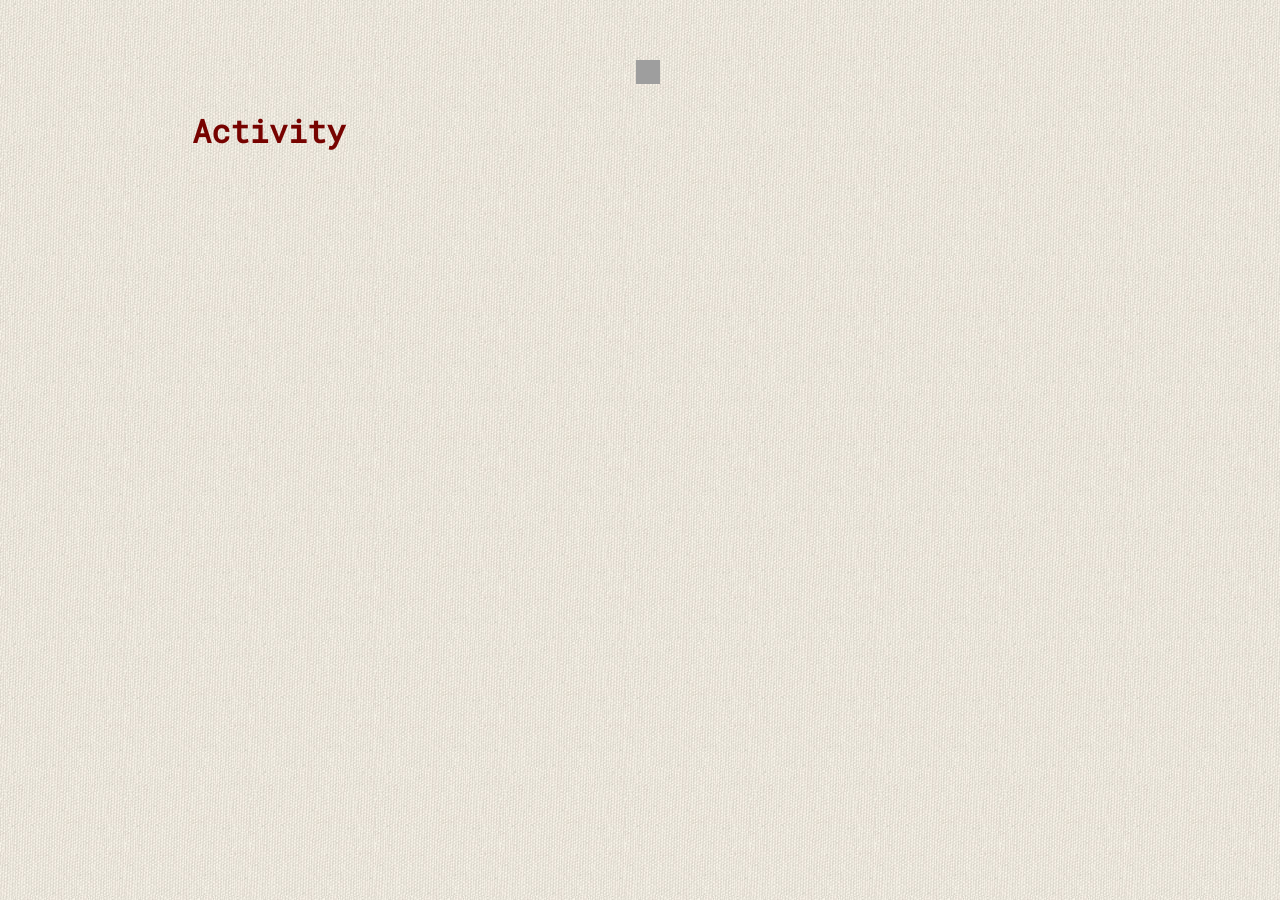
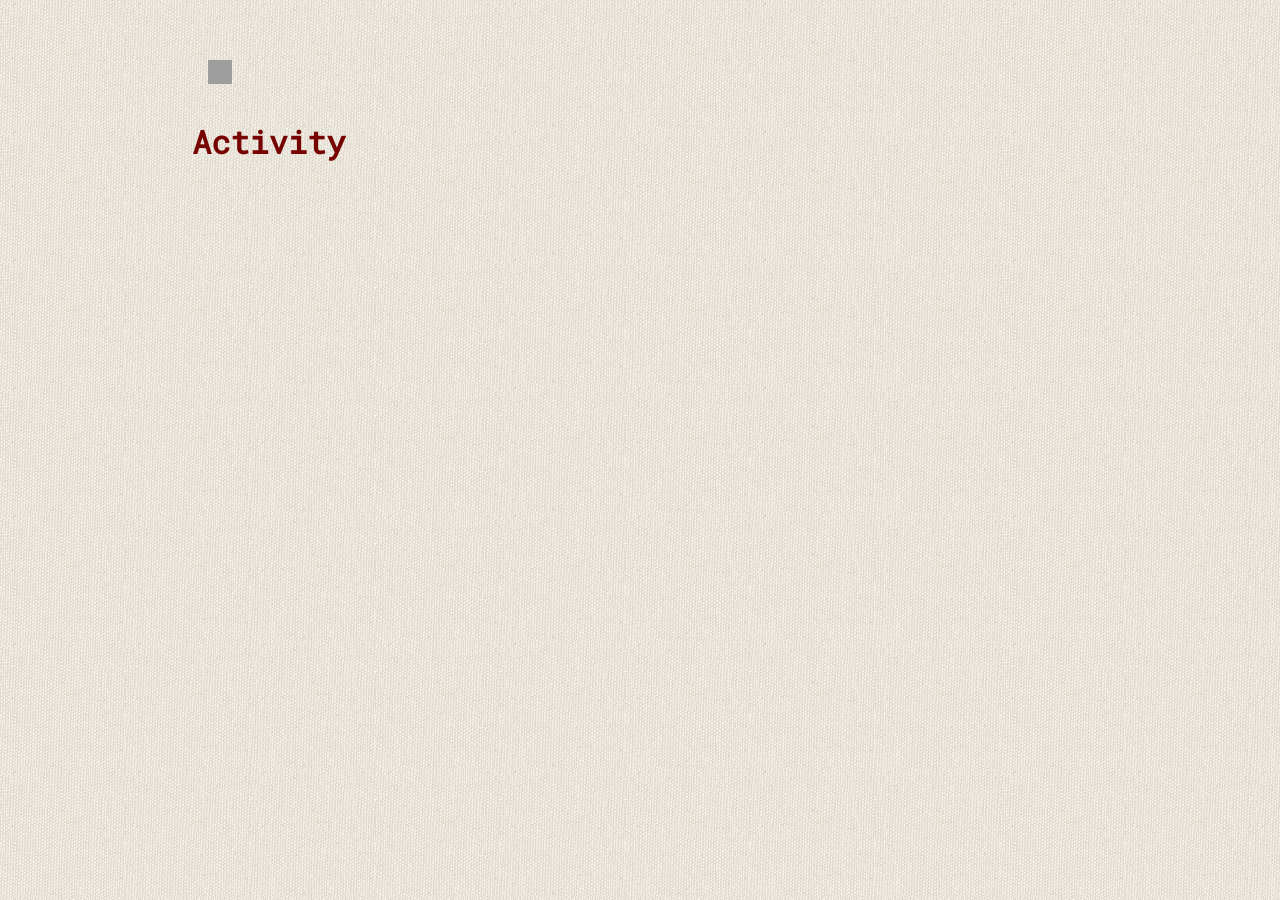
Before and after one commit to Jokestir/Jokestir.github.io, a Jekyll site: the page built from Android/activity.md, in a window 1280 px wide. Built offline with Jekyll 4.4.1, drawn with Linux system fonts in a browser that asks for light colours; grey boxes are pictures that could not be loaded.

Commit message:
try to center

```diff
--- a/css/main.css
+++ b/css/main.css
@@ -11,16 +11,8 @@
 }
 nav ul li, footer ul li {
 	font-family: 'Roboto Mono', monospace;
-    /*display: inline;
-    margin-right: 20px;
-	color: #D79100;*/
     margin-bottom: 2em;
-    position:relative;
-    margin:0 auto;
-    clear:left;
-    height:auto;
-    z-index: 0;
-    text-align:center;/* Add This*/
+
 }
 a {
     text-decoration: inherit;
```
